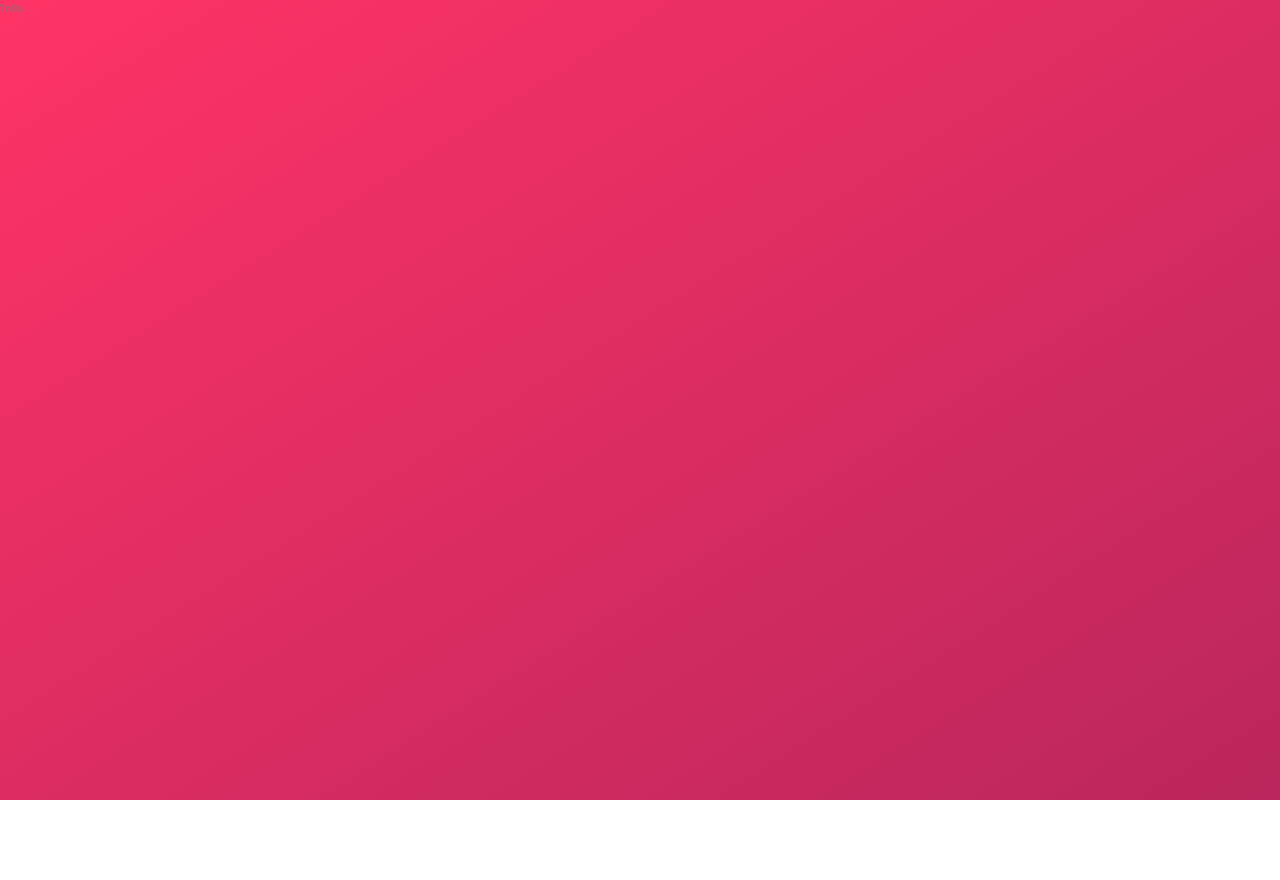
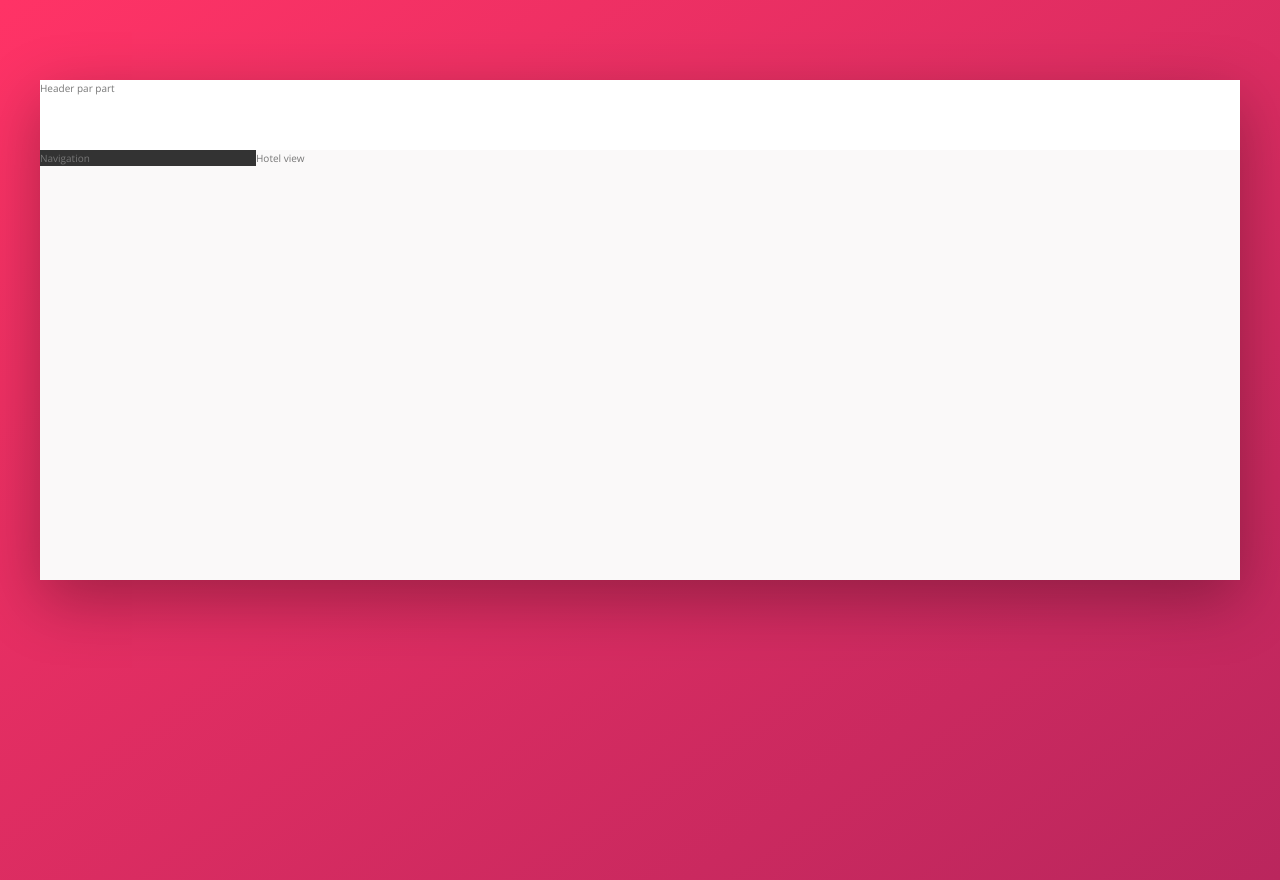
Before and after one commit to dcschmid/trillo, a website: page index.html in a window 1280 px wide. Before the commit the page ends 800 px from the top, so only its background shows below. Drawn offline with nearby package versions, Linux system fonts and the light colour scheme; files that its build step writes are made by us from their sources.

Commit message:
Building the overall layout

```diff
--- a/index.html
+++ b/index.html
@@ -11,6 +11,18 @@
         <title>trillo &mdash; Your all-in-one booking app</title>
     </head>
     <body>
-        Trillo
+        <div class="container">
+            <header class="header">
+                Header par part
+            </header>
+            <div class="content">
+                <nav class="sidebar">
+                    Navigation
+                </nav>
+                <main class="hotel-view">
+                    Hotel view
+                </main>
+            </div>
+        </div>
     </body>
 </html>
--- a/sass/_base.scss
+++ b/sass/_base.scss
@@ -11,6 +11,8 @@
   --color-grey-dark-1: #333;
   --color-grey-dark-2: #777;
   --color-grey-dark-3: #999;
+
+  --shadow-dark: 0 2rem 6rem rgba(0,0,0,0.3);
 }
 
 * {
--- a/sass/_layout.scss
+++ b/sass/_layout.scss
@@ -0,0 +1,27 @@
+.container {
+  max-width: 120rem;
+  min-height: 50rem;
+  margin: 8rem auto;
+  background-color: var(--color-grey-light-1);
+  box-shadow: var(--shadow-dark);
+}
+
+.header {
+  height: 7rem;
+  background-color: #fff;
+  border-bottom: var(--color-grey-light-2);
+}
+
+.content {
+  display: flex;
+}
+
+.sidebar {
+  flex: 0 0 18%;
+  background-color: var(--color-grey-dark-1);
+}
+
+.hootel-view {
+  flex: 1;
+  background-color: #fff;
+}
```
